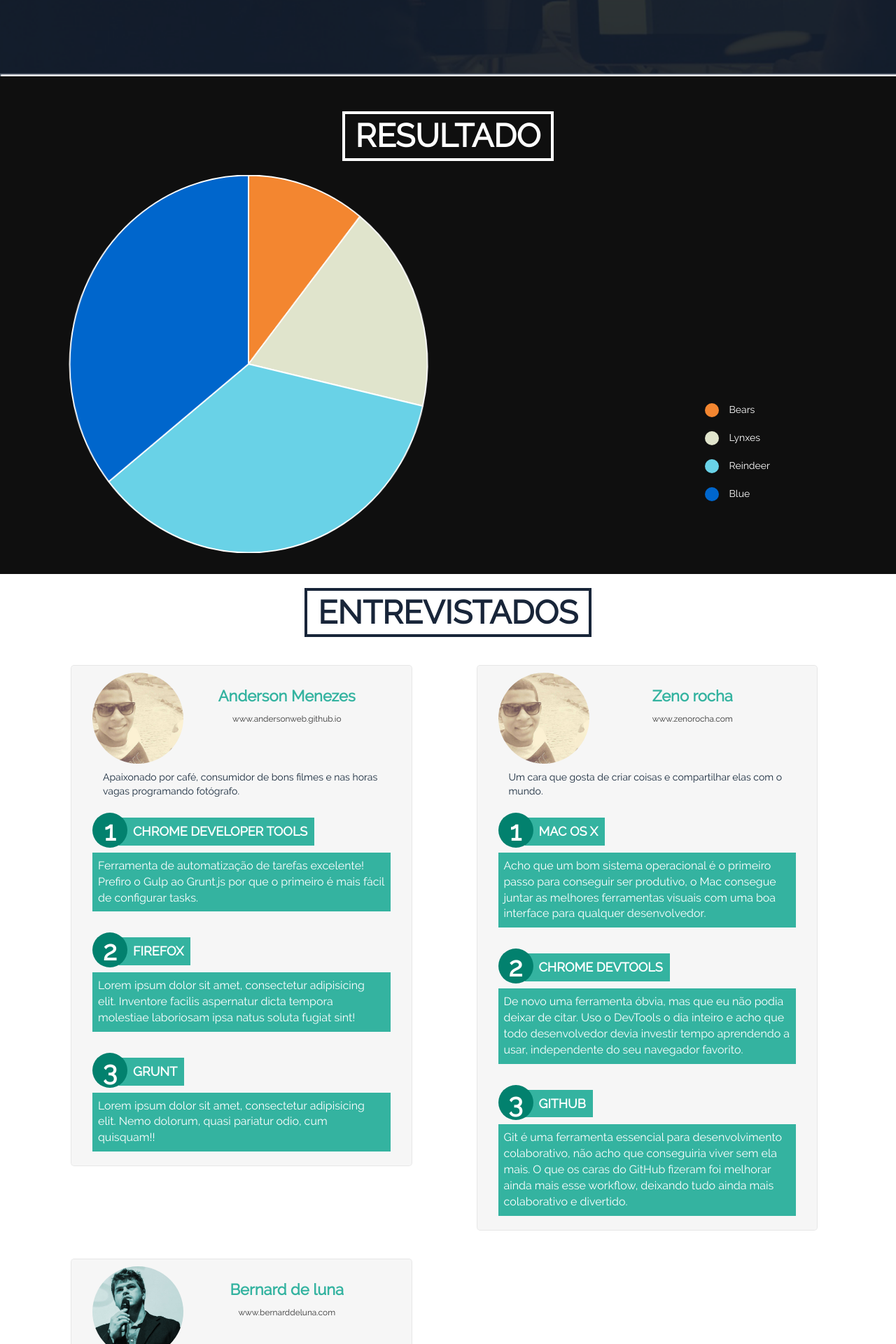
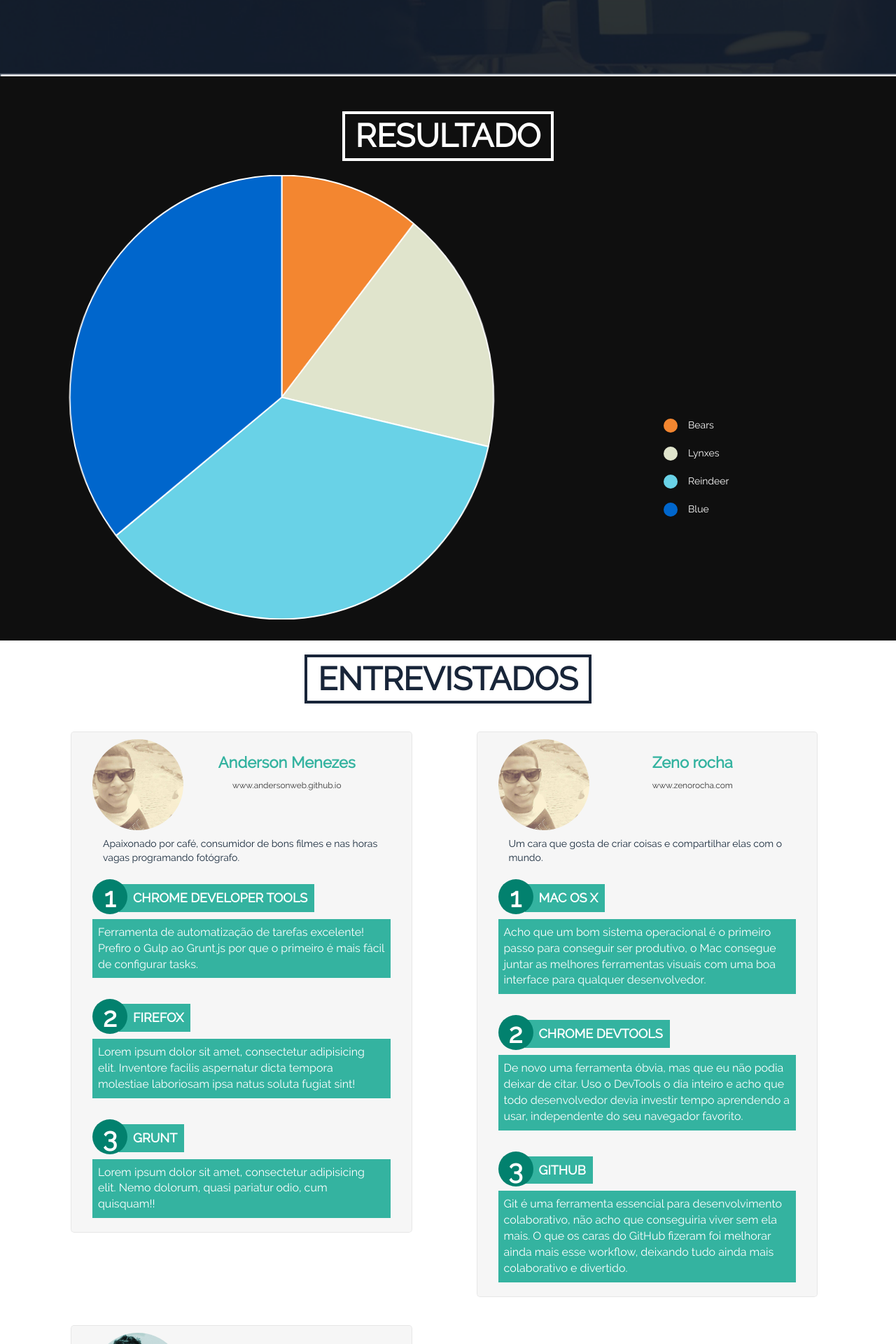
Before and after one commit to dailycode/tools, a Jekyll site: the page built from index.html, in a window 1280 px wide. Shown: the part 791-2711 px from the top of the page at 70% size. Built offline with Jekyll 4.4.1, drawn with Linux system fonts in a browser that asks for light colours; the list of posts is cut into pages by our own code.

Commit message:
Reajuste gráfico

```diff
--- a/_includes/result.html
+++ b/_includes/result.html
@@ -5,7 +5,7 @@
 			<h1 class="title-default">Resultado</h1>
 		</div>
 			<div class="col-md-12 graphic">
-				<canvas class="col-md-6" id="pieChart" width="400" height="400"></canvas>
+				<canvas class="col-md-7" id="pieChart" width="400" height="400"></canvas>
     		<div id="pieLegend"></div>
 			</div>
 		</div>
--- a/_sass/partials/_main.scss
+++ b/_sass/partials/_main.scss
@@ -70,8 +70,8 @@
 #pieLegend{
 	@include make-md-column(2);
 	position: absolute;
-	bottom: 10%;
-	right: 5%;
+	bottom: 20%;
+	right: 10%;
 }
 .graphic{
 	position: relative;
```
Also changed, not shown: assets/css/main.css.
